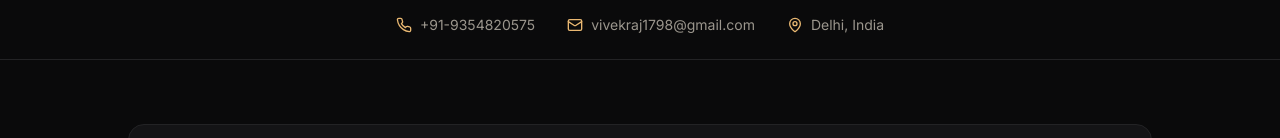
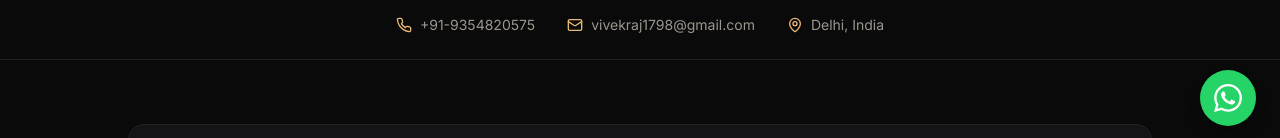
Before and after one commit to Prince1314-patel/vivek-raj-portfolio, a React (Vite) app: page / in a window 1280 px wide. Shown: the part 650-788 px from the top of the page. Built offline with nearby package versions, Linux system fonts and the light colour scheme; no server answers.

Commit message:
Add WhatsApp contact widget and update social links

```diff
--- a/src/App.jsx
+++ b/src/App.jsx
@@ -12,6 +12,7 @@ import Expertise from "./components/Expertise.jsx";
 import Media from "./components/Media.jsx";
 import ContactForm from "./components/ContactForm.jsx";
 import Footer from "./components/Footer.jsx";
+import WhatsAppWidget from "./components/WhatsAppWidget.jsx";
 
 export default function App() {
   return (
@@ -30,6 +31,7 @@ export default function App() {
       <Media />
       <ContactForm />
       <Footer />
+      <WhatsAppWidget />
     </>
   );
 }
--- a/src/components/SocialLinks.jsx
+++ b/src/components/SocialLinks.jsx
@@ -1,11 +1,23 @@
 import { Linkedin, Facebook, Twitter, Instagram } from "lucide-react";
 import { siteInfo } from "../data/siteInfo.js";
+
+const WhatsAppIcon = (props) => (
+  <svg
+    viewBox="0 0 24 24"
+    fill="currentColor"
+    xmlns="http://www.w3.org/2000/svg"
+    {...props}
+  >
+    <path d="M17.472 14.382c-.297-.149-1.758-.867-2.03-.967-.273-.099-.471-.148-.67.15-.197.297-.767.966-.94 1.164-.173.199-.347.223-.644.075-.297-.15-1.255-.463-2.39-1.475-.883-.788-1.48-1.761-1.653-2.059-.173-.297-.018-.458.13-.606.134-.133.298-.347.446-.52.149-.174.198-.298.298-.497.099-.198.05-.371-.025-.52-.075-.149-.669-1.612-.916-2.207-.242-.579-.487-.5-.67-.51-.173-.008-.371-.01-.57-.01-.198 0-.52.074-.792.372-.272.297-1.04 1.016-1.04 2.479 0 1.462 1.065 2.875 1.213 3.074.149.198 2.096 3.2 5.076 4.487.709.306 1.262.489 1.694.625.712.227 1.36.195 1.871.118.571-.085 1.758-.719 2.006-1.413.248-.694.248-1.289.173-1.413-.074-.124-.272-.198-.57-.347m-5.421-7.403h-.004a9.87 9.87 0 00-4.868 1.533c-1.493.821-2.712 1.993-3.556 3.355-1.168 1.885-1.8 4.045-1.8 6.315 0 2.289.632 4.449 1.8 6.334 1.169 1.885 2.817 3.355 4.811 4.176 1.993.821 4.183 1.231 6.373 1.231 2.19 0 4.38-.41 6.373-1.231 1.993-.821 3.642-2.291 4.811-4.176 1.168-1.885 1.8-4.045 1.8-6.334 0-2.289-.632-4.449-1.8-6.334a9.87 9.87 0 00-9.184-5.309zm0-1.231A11.097 11.097 0 0112 1c6.127 0 11.1 4.973 11.1 11.1S18.127 23.2 12 23.2 .9 18.227.9 12.1 5.873 0 12 0z" />
+  </svg>
+);
 
 const ICONS = [
   { key: "linkedin", Icon: Linkedin, href: siteInfo.social.linkedin, label: "LinkedIn" },
   { key: "facebook", Icon: Facebook, href: siteInfo.social.facebook, label: "Facebook" },
   { key: "twitter", Icon: Twitter, href: siteInfo.social.twitter, label: "Twitter" },
   { key: "instagram", Icon: Instagram, href: siteInfo.social.instagram, label: "Instagram" },
+  { key: "whatsapp", Icon: WhatsAppIcon, href: siteInfo.social.whatsapp, label: "WhatsApp" },
 ];
 
 export default function SocialLinks({ className = "" }) {
--- /dev/null
+++ b/src/components/WhatsAppWidget.jsx
@@ -0,0 +1,107 @@
+import { useState } from "react";
+import { AnimatePresence, motion } from "framer-motion";
+import { X } from "lucide-react";
+import { siteInfo } from "../data/siteInfo.js";
+
+const WhatsAppIcon = (props) => (
+  <svg viewBox="0 0 24 24" fill="currentColor" xmlns="http://www.w3.org/2000/svg" {...props}>
+    <path d="M17.472 14.382c-.297-.149-1.758-.867-2.03-.967-.273-.099-.471-.148-.67.15-.197.297-.767.966-.94 1.164-.173.199-.347.223-.644.075-.297-.15-1.255-.463-2.39-1.475-.883-.788-1.48-1.761-1.653-2.059-.173-.297-.018-.458.13-.606.134-.133.298-.347.446-.52.149-.174.198-.298.298-.497.099-.198.05-.371-.025-.52-.075-.149-.669-1.612-.916-2.207-.242-.579-.487-.5-.67-.51-.173-.008-.371-.01-.57-.01-.198 0-.52.074-.792.372-.272.297-1.04 1.016-1.04 2.479 0 1.462 1.065 2.875 1.213 3.074.149.198 2.096 3.2 5.076 4.487.709.306 1.262.489 1.694.625.712.227 1.36.195 1.871.118.571-.085 1.758-.719 2.006-1.413.248-.694.248-1.289.173-1.413-.074-.124-.272-.198-.57-.347M12.05 21.785h-.004a9.87 9.87 0 01-5.031-1.378l-.361-.214-3.741.981.999-3.648-.235-.374a9.86 9.86 0 01-1.51-5.26c.002-5.45 4.436-9.884 9.888-9.884 2.64 0 5.122 1.03 6.988 2.898a9.822 9.822 0 012.893 6.994c-.002 5.45-4.436 9.885-9.886 9.885m8.413-18.297A11.815 11.815 0 0012.05 0C5.495 0 .16 5.335.157 11.892c0 2.096.547 4.142 1.588 5.945L.057 24l6.304-1.654a11.888 11.888 0 005.684 1.448h.005c6.554 0 11.89-5.335 11.893-11.893a11.821 11.821 0 00-3.48-8.413" />
+  </svg>
+);
+
+export default function WhatsAppWidget() {
+  const [open, setOpen] = useState(false);
+  const message = encodeURIComponent(
+    `Hi ${siteInfo.name}, I'd like to get in touch.`
+  );
+  const chatLink = `${siteInfo.social.whatsapp}?text=${message}`;
+
+  return (
+    <div className="fixed bottom-6 right-6 z-[9998] flex flex-col items-end gap-4">
+      <AnimatePresence>
+        {open && (
+          <motion.div
+            initial={{ opacity: 0, y: 20, scale: 0.95 }}
+            animate={{ opacity: 1, y: 0, scale: 1 }}
+            exit={{ opacity: 0, y: 20, scale: 0.95 }}
+            transition={{ duration: 0.2 }}
+            className="w-72 sm:w-80 rounded-2xl border border-border bg-ink shadow-2xl overflow-hidden"
+          >
+            <div className="flex items-center justify-between bg-[#128C7E] px-4 py-3">
+              <div className="flex items-center gap-3">
+                <div className="flex h-9 w-9 items-center justify-center rounded-full bg-white/20 text-white">
+                  <WhatsAppIcon className="h-5 w-5" />
+                </div>
+                <div className="leading-tight">
+                  <p className="text-sm font-medium text-white">{siteInfo.name}</p>
+                  <p className="text-xs text-white/80">Typically replies within a day</p>
+                </div>
+              </div>
+              <button
+                type="button"
+                aria-label="Close chat"
+                onClick={() => setOpen(false)}
+                className="text-white/80 hover:text-white transition-colors"
+              >
+                <X size={18} />
+              </button>
+            </div>
+
+            <div className="px-4 py-4">
+              <div className="rounded-lg rounded-tl-none bg-white/5 px-3 py-2 text-sm text-cream/90">
+                Hi there 👋
+                <br />
+                How can I help you?
+              </div>
+            </div>
+
+            <div className="px-4 pb-4">
+              <a
+                href={chatLink}
+                target="_blank"
+                rel="noreferrer"
+                className="flex items-center justify-center gap-2 rounded-full bg-[#25D366] px-4 py-2.5 text-sm font-medium text-ink hover:bg-[#20bd5a] transition-colors"
+              >
+                <WhatsAppIcon className="h-4 w-4" />
+                Chat on WhatsApp
+              </a>
+            </div>
+          </motion.div>
+        )}
+      </AnimatePresence>
+
+      <motion.button
+        type="button"
+        aria-label={open ? "Close WhatsApp chat" : "Open WhatsApp chat"}
+        onClick={() => setOpen((v) => !v)}
+        whileHover={{ scale: 1.08 }}
+        whileTap={{ scale: 0.95 }}
+        className="flex h-14 w-14 items-center justify-center rounded-full bg-[#25D366] text-white shadow-lg shadow-black/30"
+      >
+        <AnimatePresence mode="wait" initial={false}>
+          {open ? (
+            <motion.span
+              key="close"
+              initial={{ opacity: 0, rotate: -45 }}
+              animate={{ opacity: 1, rotate: 0 }}
+              exit={{ opacity: 0, rotate: 45 }}
+              transition={{ duration: 0.15 }}
+            >
+              <X size={26} />
+            </motion.span>
+          ) : (
+            <motion.span
+              key="icon"
+              initial={{ opacity: 0, rotate: 45 }}
+              animate={{ opacity: 1, rotate: 0 }}
+              exit={{ opacity: 0, rotate: -45 }}
+              transition={{ duration: 0.15 }}
+            >
+              <WhatsAppIcon className="h-7 w-7" />
+            </motion.span>
+          )}
+        </AnimatePresence>
+      </motion.button>
+    </div>
+  );
+}
--- a/src/data/siteInfo.js
+++ b/src/data/siteInfo.js
@@ -11,6 +11,7 @@ export const siteInfo = {
     facebook: "https://www.facebook.com/share/195ERLyKQv/",
     twitter: "https://x.com/Adv_VivekRaj?t=lqOA3rG_8nSZtXHy93tZWg&s=08",
     instagram: "https://www.instagram.com/vivekraj_speaks?igsh=cHp4eGxtanlqaTNp",
+    whatsapp: "https://wa.me/919354820575",
   },
   currentRole: {
     title: "Secretary",
```
